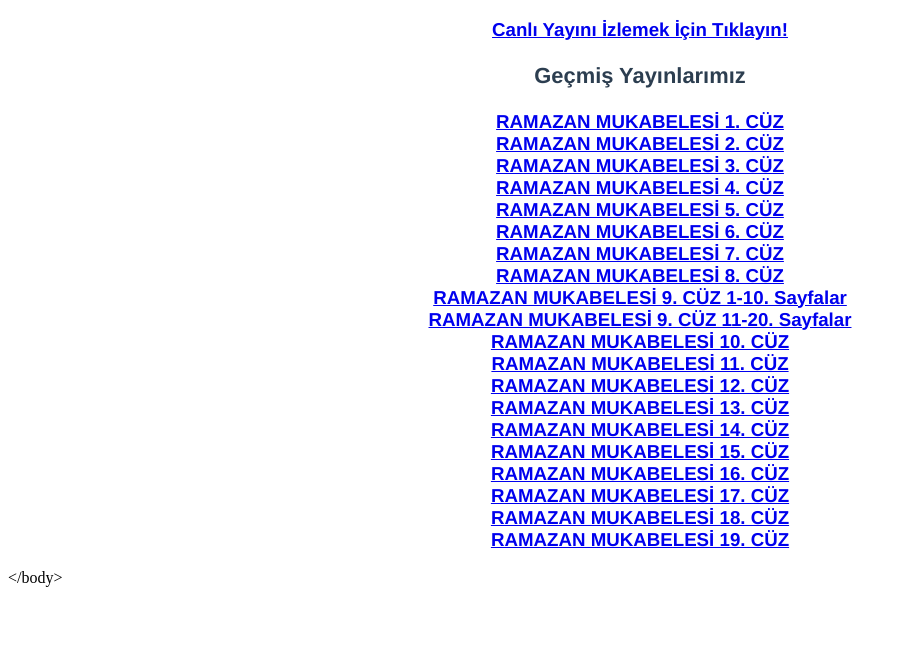
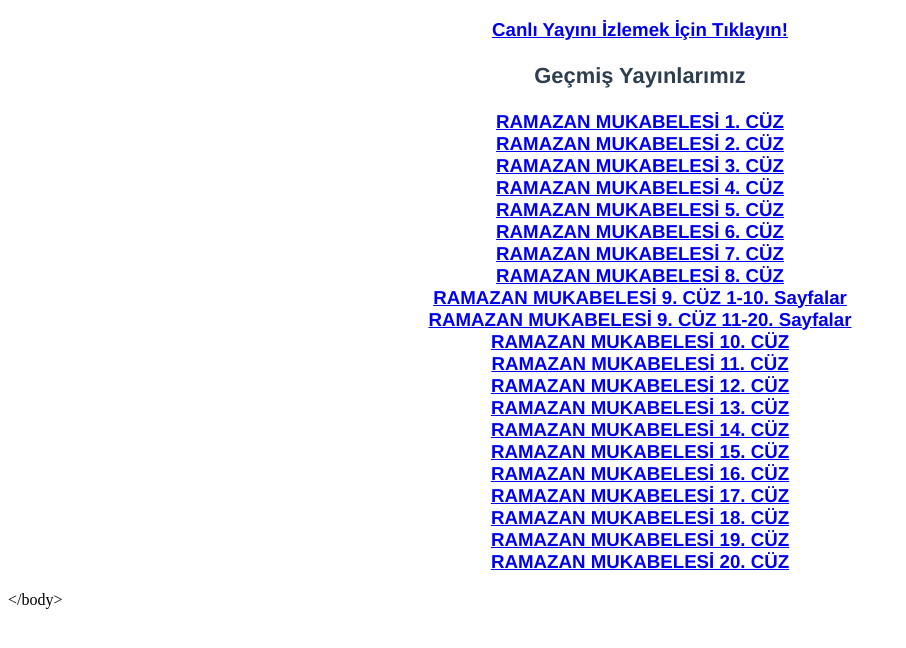
Before and after one commit to Abdulsametileri/mukabele, a Vue app: page / in a window 1280 px wide. Shown: the top 648 px of the page, without its empty margins (0-906 px from the left). Built offline with nearby package versions, Linux system fonts and the light colour scheme.

Commit message:
Update App.vue

```diff
--- a/src/App.vue
+++ b/src/App.vue
@@ -54,6 +54,8 @@
       <a href="https://www.youtube.com/watch?v=XJD9DxxzC8g">RAMAZAN MUKABELESİ 18. CÜZ</a>
       <br>
       <a href="https://www.youtube.com/watch?v=jT64JxyH-_o">RAMAZAN MUKABELESİ 19. CÜZ</a>
+      <br>
+      <a href="https://www.youtube.com/watch?v=U5ny1ywRHxY">RAMAZAN MUKABELESİ 20. CÜZ</a>
     </h3>
   </div>
 </template>
@@ -64,8 +66,8 @@
     data() {
       return {
         katilimciMi: false,
-        streamyard: 'https://streamyard.com/fyqestpfsj',
-        youtube: 'https://www.youtube.com/watch?v=U5ny1ywRHxY'
+        streamyard: 'https://streamyard.com/gbqs6g4hnc',
+        youtube: 'https://www.youtube.com/watch?v=PFdMGDOow60'
       }
     },
     created() {
```
